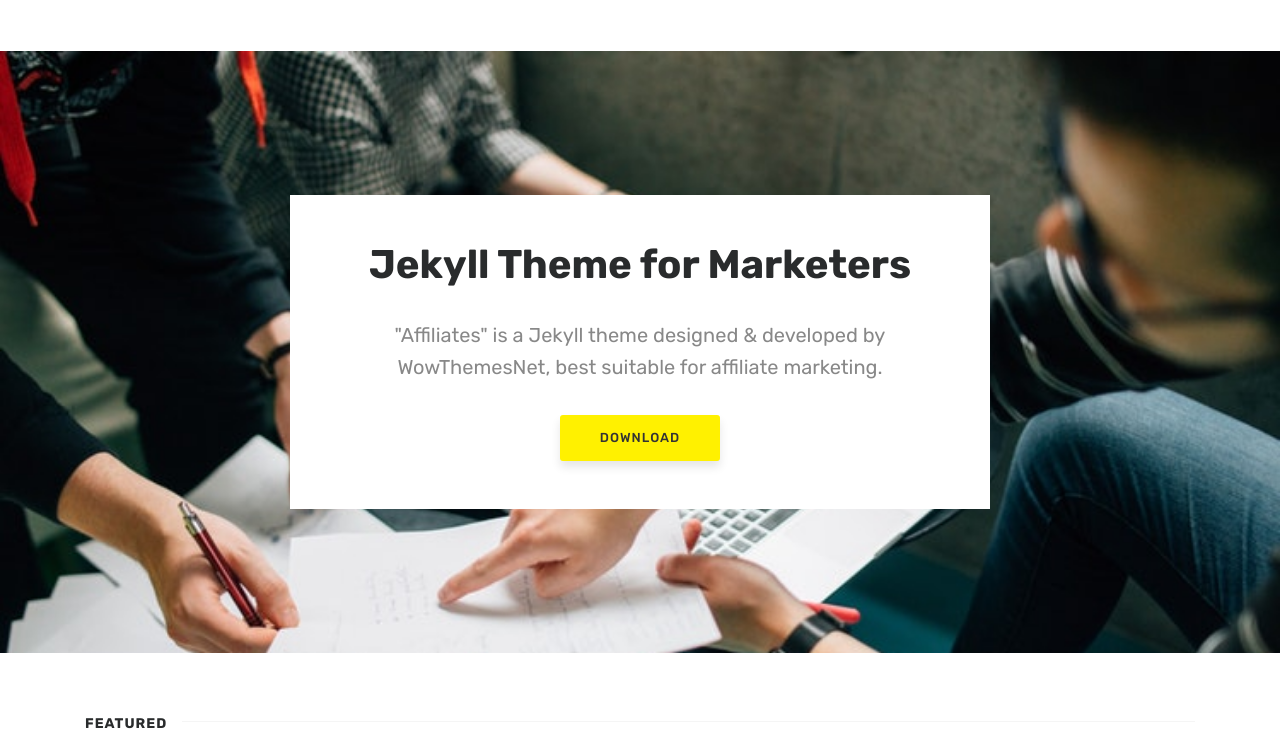
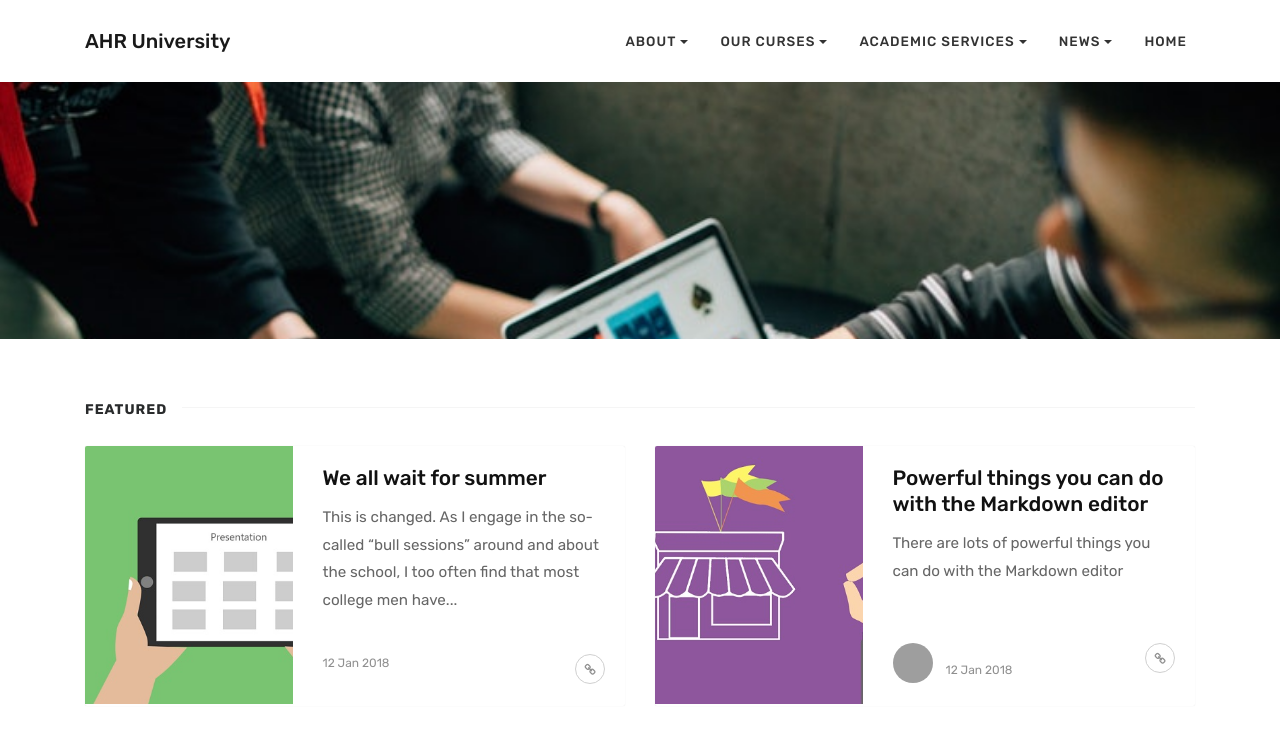
Before and after one commit to rawdahs/site, a Jekyll site: the page built from index.html, in a window 1280 px wide and 1400 px high. Shown: the top 731 px of the window. Built offline with Jekyll 4.4.1, drawn with Linux system fonts in a browser that asks for light colours; comment, search, counter and statistics services are not loaded; some of the changed text lies outside the part shown; grey boxes are pictures that could not be loaded.

Commit message:
Home: modify header accordingly
Signed-off-by: Blacksuan19 <Abubakaryagob@gmail.com>

```diff
--- a/_config.yml
+++ b/_config.yml
@@ -15,7 +15,10 @@
 # in the templates via {{ site.myvariable }}.
 title: Education.io
 email: Abubakaryagob@gmail.com
+name: AHR University
 description: Education Start up
+favicon: 'assets/images/favicon.ico'
+
 baseurl:
 email: 'wowthemesnet@gmail.com'
 google_analytics: 'UA-46278016-1'
@@ -26,17 +29,25 @@ twitter_username: blacksuan19
 github_username:  blacksuan19
 
 authors:
-  sal:
-    name: Sal
-    display_name: Sal
+  blacksuan19:
+    name: abubakar yagoub
+    display_name: Abubakar Yagoub
     gravatar: e56154546cf4be74e393c62d1ae9f9d4
+    email: Abubakaryagob@gmail.com
+    web: https://github.com/blacksuan19
+    twitter: https://twitter.com/blacksuan19
+    description: "some nibba who codes in bash , works on the linux kernel and hates web development for some reason"
+  hannan:
+    name: hannan
+    display_name: hannan
+    gravatar: b1cc14991db7a456fcd761680bbc8f81
     email: wowthemesnet@gmail.com
     web: https://www.wowthemes.net/category/jekyll-themes/
     twitter: https://twitter.com/wowthemesnet
-    description: "Author of Affiliates, a template available for WordPress, HTML, Ghost and Jekyll. You are currently previewing Jekyll template demo."
-  john:
-    name: John
-    display_name: John
+    description: "This is the author box. Write a short description of the author here. You are currently previewing Affiliates theme demo, a Jekyll template compatible with Github pages."
+    rauda:
+    name: rauda
+    display_name: rauda
     gravatar: b1cc14991db7a456fcd761680bbc8f81
     email: wowthemesnet@gmail.com
     web: https://www.wowthemes.net/category/jekyll-themes/
--- a/_layouts/default.html
+++ b/_layouts/default.html
@@ -46,7 +46,7 @@
 
         <!-- Begin Logo -->
         <a class="navbar-brand" href="{{ site.baseurl }}/">
-        <img src="{{ site.baseurl }}/{{ site.logo }}" alt="{{ site.name }}">
+        {{ site.name }}
         </a>
         <!-- End Logo -->
 
@@ -56,33 +56,41 @@
             <!-- Begin Menu -->
             <ul class="navbar-nav ml-auto">
 
-                <li class="nav-item">
-                <a class="nav-link" href="{{ site.baseurl }}/index.html">Home</a>
+                <li class="nav-item dropdown">
+                    <a class="nav-link dropdown-toggle" href="#" id="dropdown01" data-toggle="dropdown" aria-haspopup="true" aria-expanded="false">About</a>
+                    <div class="dropdown-menu" aria-labelledby="dropdown01">
+                    <a class="dropdown-item" href="{{ site.baseurl }}/jekyll/tutorial/2018/01/12/is-intelligence-enough.html">About</a>
+                    <a class="dropdown-item" href="{{ site.baseurl }}/jekyll/tutorial/2018/01/12/red-riding.html">Contacts</a>
+                    </div>
                 </li>
 
                 <li class="nav-item dropdown">
-                    <a class="nav-link dropdown-toggle" href="#" id="dropdown01" data-toggle="dropdown" aria-haspopup="true" aria-expanded="false">Post</a>
+                    <a class="nav-link dropdown-toggle" href="#" id="dropdown01" data-toggle="dropdown" aria-haspopup="true" aria-expanded="false">Our curses</a>
                     <div class="dropdown-menu" aria-labelledby="dropdown01">
-                    <a class="dropdown-item" href="{{ site.baseurl }}/jekyll/tutorial/2018/01/12/is-intelligence-enough.html">Left Sidebar</a>
-                    <a class="dropdown-item" href="{{ site.baseurl }}/jekyll/tutorial/2018/01/12/red-riding.html">Right Sidebar</a>
+                    <a class="dropdown-item" href="{{ site.baseurl }}/jekyll/tutorial/2018/01/12/is-intelligence-enough.html">Undergraduate</a>
+                    <a class="dropdown-item" href="{{ site.baseurl }}/jekyll/tutorial/2018/01/12/red-riding.html">Post Graduate</a>
+                    </div>
+                </li>
+
+                <li class="nav-item dropdown">
+                    <a class="nav-link dropdown-toggle" href="#" id="dropdown01" data-toggle="dropdown" aria-haspopup="true" aria-expanded="false">Academic Services</a>
+                    <div class="dropdown-menu" aria-labelledby="dropdown01">
+                    <a class="dropdown-item" href="{{ site.baseurl }}/jekyll/tutorial/2018/01/12/is-intelligence-enough.html">Mahallah</a>
+                    <a class="dropdown-item" href="{{ site.baseurl }}/jekyll/tutorial/2018/01/12/red-riding.html">Regestration</a>
+                    <a class="dropdown-item" href="{{ site.baseurl }}/jekyll/tutorial/2018/01/12/is-intelligence-enough.html">Results</a>
+                    </div>
+                </li>
+
+                  <li class="nav-item dropdown">
+                    <a class="nav-link dropdown-toggle" href="#" id="dropdown01" data-toggle="dropdown" aria-haspopup="true" aria-expanded="false">News</a>
+                    <div class="dropdown-menu" aria-labelledby="dropdown01">
+                    <a class="dropdown-item" href="{{ site.baseurl }}/jekyll/tutorial/2018/01/12/is-intelligence-enough.html">Annoucements</a>
+                    <a class="dropdown-item" href="{{ site.baseurl }}/jekyll/tutorial/2018/01/12/red-riding.html">Calender</a>
                     </div>
                 </li>
 
                 <li class="nav-item">
-                    <a class="nav-link" href="{{ site.baseurl }}/about">About</a>
-                </li>
-
-                <li class="nav-item">
-                    <a class="nav-link" href="{{ site.baseurl }}/contact">Contact</a>
-                </li>
-
-                 <li class="nav-item">
-                    <a target="_blank" class="nav-link" href="https://github.com/wowthemesnet/affiliates-jekyll-theme">Github</a>
-                </li>
-
-
-                <li class="nav-item">
-                    <a class="nav-link highlight" href="https://github.com/wowthemesnet/affiliates-jekyll-theme/archive/master.zip">Download Theme</a>
+                <a class="nav-link" href="{{ site.baseurl }}/index.html">Home</a>
                 </li>
 
             </ul>
--- a/index.html
+++ b/index.html
@@ -11,11 +11,11 @@ title: Home
 <!-- Home Jumbotron
 ================================================== -->
 <section class="intro">
-    <div class="wrapintro">
-        <h1>Jekyll Theme for Marketers</h1>
-        <h2 class="lead">"Affiliates" is a Jekyll theme designed & developed by WowThemesNet, best suitable for affiliate marketing.</h2>
+    <!-- <div class="wrapintro">
+        <h1>Education.io</h1>
+        <h2 class="lead">"Connections that matter.</h2>
         <a target="_blank" href="https://gum.co/affiliates-jekyll-template" class="btn">Download</a>
-    </div>
+    </div> -->
 </section>
 
 <!-- We reopen main-content and container -->
```
Also changed, not shown: about.md (+1 -1 lines), assets/images/favicon.ico, assets/images/logo.png (deleted), 14 other files.
